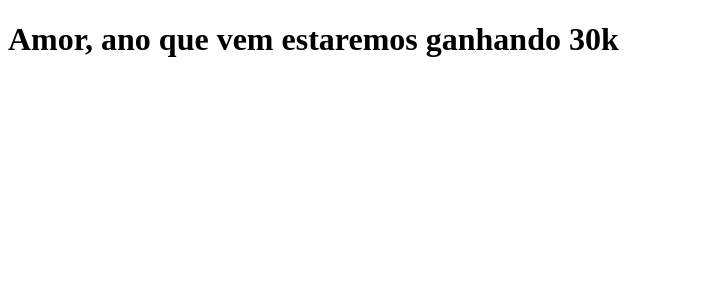
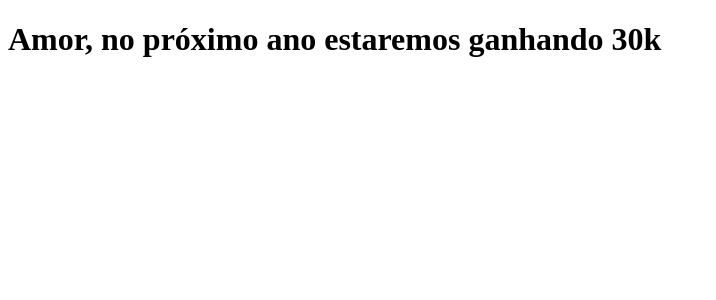
Before and after one commit to GuilhermeMori/clone-tabnews, a Next.js app: page / in a window 1280 px wide. Shown: the top 300 px of the page, without its empty margins (0-716 px from the left). Built offline with nearby package versions, Linux system fonts and the light colour scheme.

Commit message:
modifica a frase

```diff
--- a/pages/index.js
+++ b/pages/index.js
@@ -1,5 +1,5 @@
 function Home() {
-  return <h1>Amor, ano que vem estaremos ganhando 30k</h1>;
+  return <h1>Amor, no próximo ano estaremos ganhando 30k</h1>;
 }
 
 export default Home;
```
